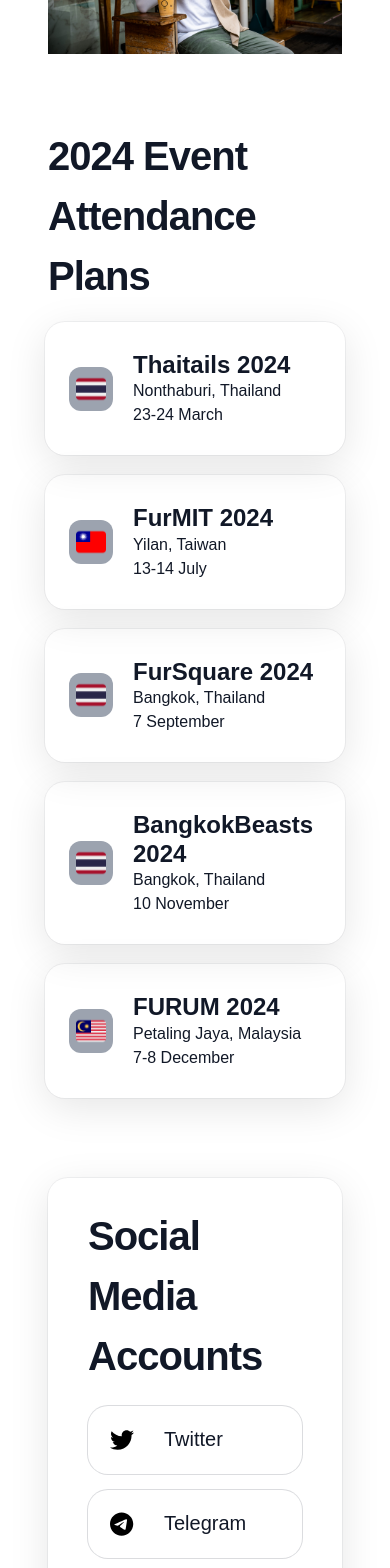
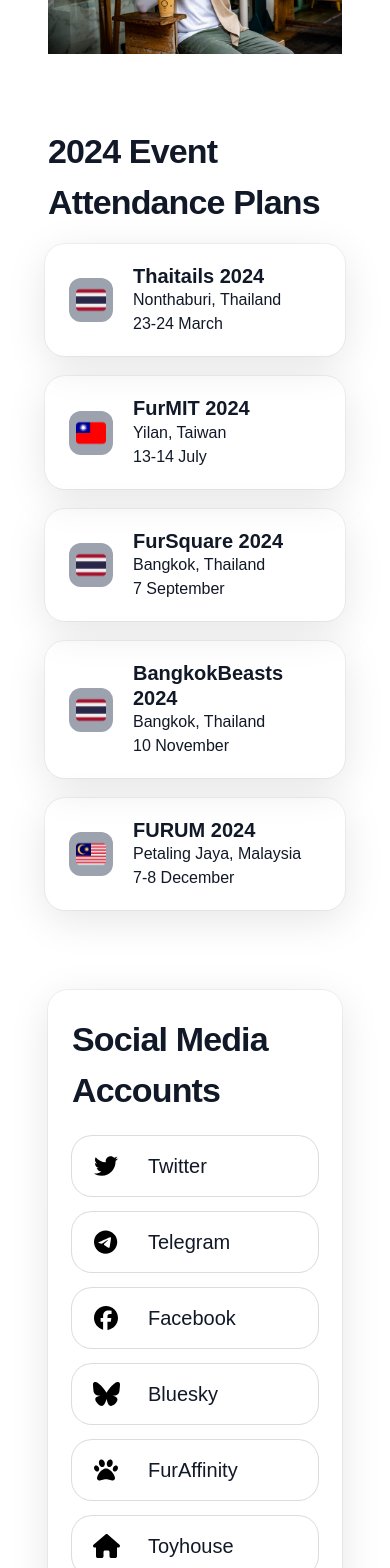
Before and after one commit to PemapolS/flowdy-site, a React (Vite) app: page / in a window 390 px wide. Shown: the part 1340-2908 px from the top of the page. Built offline with nearby package versions, Linux system fonts and the light colour scheme; a web font is replaced by a local one.

Commit message:
resize both social and event cards

```diff
--- a/src/components/EventCard.jsx
+++ b/src/components/EventCard.jsx
@@ -1,11 +1,11 @@
 const EventCard = ({imgURL, label, date, location}) => {
   return (
-    <div class="flex-1 flex gap-5 min-w-[300px] max-w-[600px] w-full rounded-[20px] shadow-3xl px-6 lg:px-10 py-7 ring-1 ring-slate-900/5 dark:bg-slate-600 items-start">
+    <div class="flex-1 flex gap-5 min-w-[300px] max-w-[600px] w-full rounded-[20px] shadow-3xl px-6 lg:px-10 py-5 lg:py-7 ring-1 ring-slate-900/5 dark:bg-slate-600 items-start">
         <div class="min-w-11 min-h-11 flex justify-center items-center rounded-xl bg-gray-400 dark:bg-slate-200 self-center">
             <img src={imgURL} alt={label} width={30} height={30} />
         </div>
         <div class="font-ibm">
-            <h3 class="text-gray-900 dark:text-white font-bold text-2xl">{label}</h3>
+            <h3 class="text-gray-900 dark:text-white font-bold text-xl lg:text-2xl">{label}</h3>
             <p class="text-gray-900 dark:text-white hidden lg:block">{location} | {date}</p>
             <p class="text-gray-900 dark:text-white block lg:hidden">{location}<br/>{date}</p>
         </div>
--- a/src/components/SocialCard.jsx
+++ b/src/components/SocialCard.jsx
@@ -3,7 +3,7 @@ import { FontAwesomeIcon } from '@fortawesome/react-fontawesome'
 const SocialCard = ({imgURL, label, href}) => {
   return (
     <a href={href}>
-        <div class="flex-1 flex gap-5 min-w-[200px] lg:min-w-[250px] w-full rounded-[20px] px-3 py-3 ring-1 items-center ring-slate-900/15 dark:bg-slate-300/5">
+        <div class="flex-1 flex gap-5 min-w-[200px] lg:min-w-[250px] w-full rounded-[20px] px-3 py-2 lg:py-3 ring-1 items-center ring-slate-900/15 dark:bg-slate-300/5">
             <div class="flex w-11 h-11 justify-center items-center rounded-xl dark:hidden">
                 <FontAwesomeIcon icon={imgURL} size="xl"/>
             </div>
--- a/src/sections/Events.jsx
+++ b/src/sections/Events.jsx
@@ -4,7 +4,7 @@ import EventCard from '../components/EventCard';
 const Events = () => {
   return (
     <section id="events" class="py-2 px-4 mx-auto max-w-screen-xl lg:px-6 gap-4 items-center">
-      <h1 class="max-w-screen-md b-4 text-[40px] tracking-tight font-extrabold text-gray-900 dark:text-white font-ibm">
+      <h1 class="max-w-screen-md b-4 text-[34px] lg:text-[40px] tracking-tight font-extrabold text-gray-900 dark:text-white font-ibm">
         2024 Event Attendance Plans
       </h1>
       <div class="max-container flex justify-center flex-wrap gap-5 lg:gap-9 py-4">
--- a/src/sections/Socials.jsx
+++ b/src/sections/Socials.jsx
@@ -4,9 +4,9 @@ import SocialCard from '../components/SocialCard';
 const Socials = () => {
   return (
     <section id="socials" class="py-2 px-4 mx-auto max-w-screen-xl lg:px-6 gap-4 items-center">
-    <div class="max-container justify-center flex-wrap rounded-[20px] shadow-3xl px-10 py-7 ring-1 ring-slate-900/5 dark:bg-slate-500/5 items-start">
+    <div class="max-container justify-center flex-wrap rounded-[20px] shadow-3xl px-6 lg:px-10 py-6 lg:py-7 ring-1 ring-slate-900/5 dark:bg-slate-500/5 items-start">
       <div>
-        <h1 class="max-w-screen-md b-4 text-[40px] tracking-tight font-extrabold text-gray-900 dark:text-white font-ibm">
+        <h1 class="max-w-screen-md b-4 text-[34px] lg:text-[40px] tracking-tight font-extrabold text-gray-900 dark:text-white font-ibm">
         Social Media Accounts
         </h1>
       </div>
```
